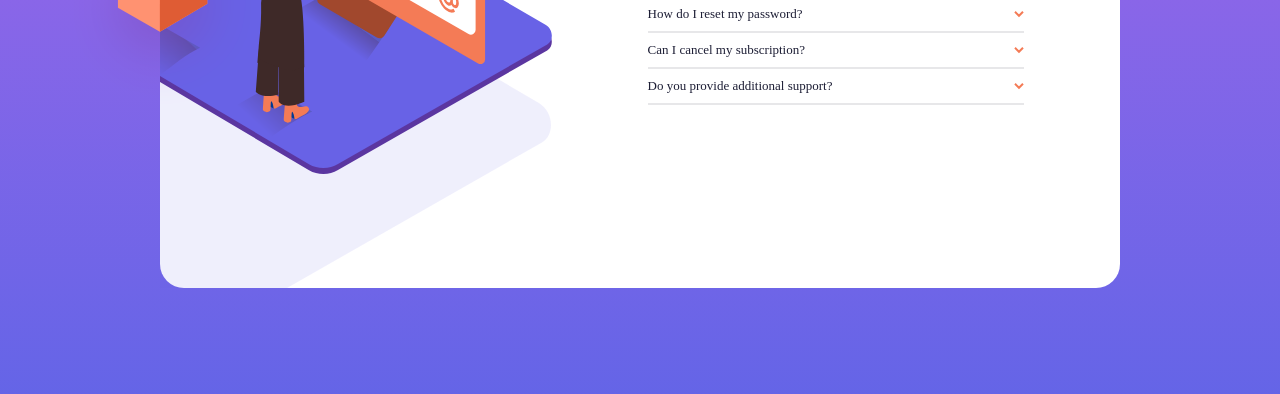
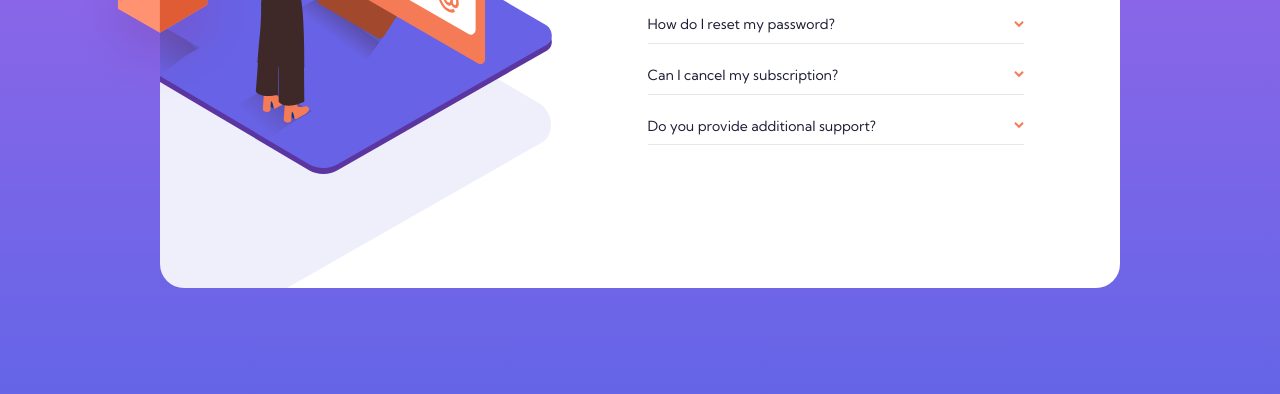
Before and after one commit to tobi-bams/faq-accordion, a plain HTML site: page index.html in a window 1280 px wide. Shown: the part 406-800 px from the top of the page. Drawn offline with Linux system fonts and the light colour scheme.

Commit message:
google font and tablet view

```diff
--- a/css/style.css
+++ b/css/style.css
@@ -1,7 +1,7 @@
 body{
     margin: 0;
     padding: 0;
-    font-family: poppins;
+    font-family: Kumbh Sans, poppins;
     background-repeat: no-repeat;
     height: 100vh;
     font-size: 12px;
@@ -78,12 +78,14 @@ main{
     text-align: center;
     font-size: 3em;
     color: hsl(238, 29%, 16%);
+    margin-bottom: 0.8em;
 }
 
 .qa{
     display: flex;
     flex-direction: column;
-    border-bottom: 2px solid hsl(240, 5%, 91%);
+    border-bottom: 1px solid hsl(240, 5%, 91%);
+    margin-bottom: 1em;
 }
 
 .title{
@@ -98,7 +100,7 @@ main{
 
 .question{
     margin: 0.7em 0;
-    font-size: 13px;
+    font-size: 14px;
     cursor: pointer;
     color: hsl(238, 29%, 16%);
 }
@@ -111,6 +113,16 @@ main{
     display: none;
     color: hsl(240, 6%, 50%);
     padding-right: 2em;
+    padding-top: 0.5em;
+    line-height: 1.5em;
+}
+
+@media(min-width: 768px){
+    .Container{
+        margin-left: 20%;
+        margin-right: 20%;
+        margin-top: 1.5em;
+    }
 }
 
 @media(min-width: 1200px){
@@ -123,6 +135,8 @@ main{
         width: 80em;
         height: 49em;
         padding-bottom: 0;
+        margin-left: 0;
+        margin-right: 0;
     }
 
     .faqImage{
--- a/index.html
+++ b/index.html
@@ -6,6 +6,7 @@
 
   <link rel="icon" type="image/png" sizes="32x32" href="./images/favicon-32x32.png">
   <link rel="stylesheet" type="text/css" href="./css/style.css">
+  <link rel="stylesheet" href="https://fonts.googleapis.com/css?family=Kumbh+Sans">
 
   <title>Frontend Mentor | FAQ Accordion Card</title>
 </head>
--- a/index.js
+++ b/index.js
@@ -1,7 +1,4 @@
 let questions = document.querySelectorAll(".question");
-// let me = document.getElementById("me");
-
-// me.style.fontWeight = "700"
 
 
 questions.forEach((question) => {
```
